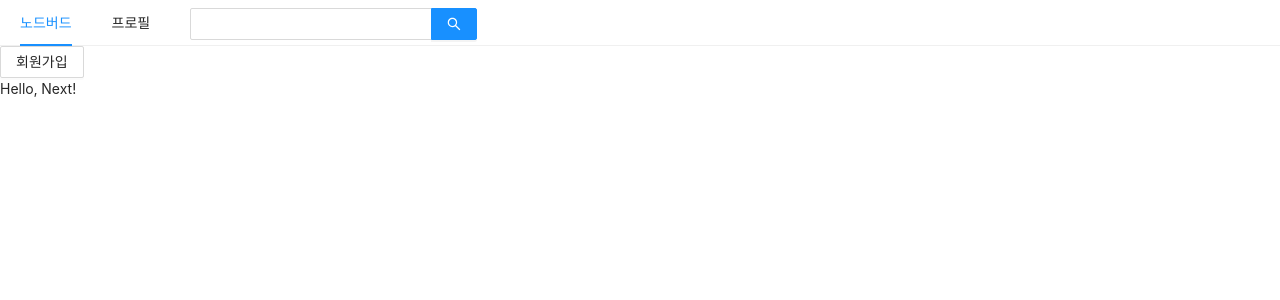
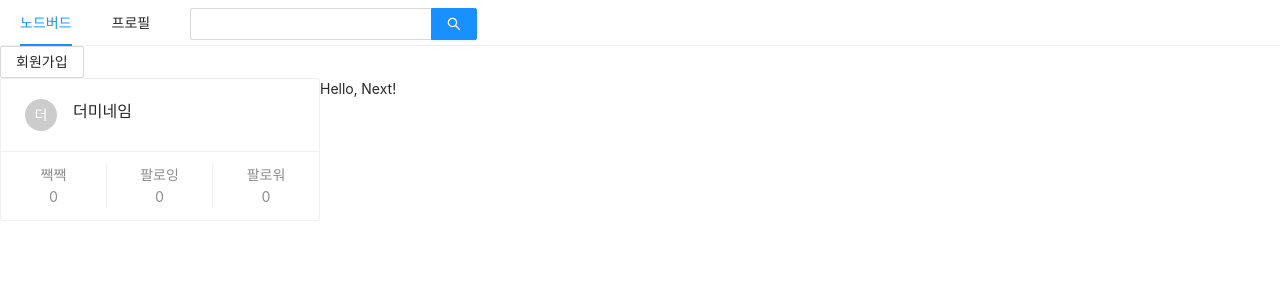
Before and after one commit to bigeye2599/react-nodebird, a Next.js app in the folder front/: page / in a window 1280 px wide. Shown: the top 300 px of the page. Built offline with nearby package versions, Linux system fonts and the light colour scheme.

Commit message:
2-3. antd 그리드 시스템

```diff
--- a/front/components/AppLayout.js
+++ b/front/components/AppLayout.js
@@ -1,6 +1,13 @@
 import Link from "next/link";
 import PropTypes from "prop-types";
-import { Button, Input, Menu } from "antd";
+import { Button, Input, Menu, Row, Col, Card, Avatar } from "antd";
+
+const dummy = {
+  nickname: "더미네임",
+  Post: [],
+  Followings: [],
+  Followers: [],
+};
 
 const AppLayout = ({ children }) => {
   return (
@@ -25,7 +32,38 @@ const AppLayout = ({ children }) => {
           <Button>회원가입</Button>
         </a>
       </Link>
-      {children}
+      <Row>
+        <Col xs={24} md={6}>
+          <Card
+            actions={[
+              <div key="twit">
+                짹짹
+                <br />
+                {dummy.Post.length}
+              </div>,
+              <div key="following">
+                팔로잉
+                <br />
+                {dummy.Followings.length}
+              </div>,
+              <div key="follower">
+                팔로워
+                <br />
+                {dummy.Followers.length}
+              </div>,
+            ]}
+          >
+            <Card.Meta
+              avatar={<Avatar>{dummy.nickname[0]}</Avatar>}
+              title={dummy.nickname}
+            />
+          </Card>
+        </Col>
+        <Col xs={24} md={12}>
+          {children}
+        </Col>
+        <Col xs={24} md={6}></Col>
+      </Row>
     </div>
   );
 };
```
